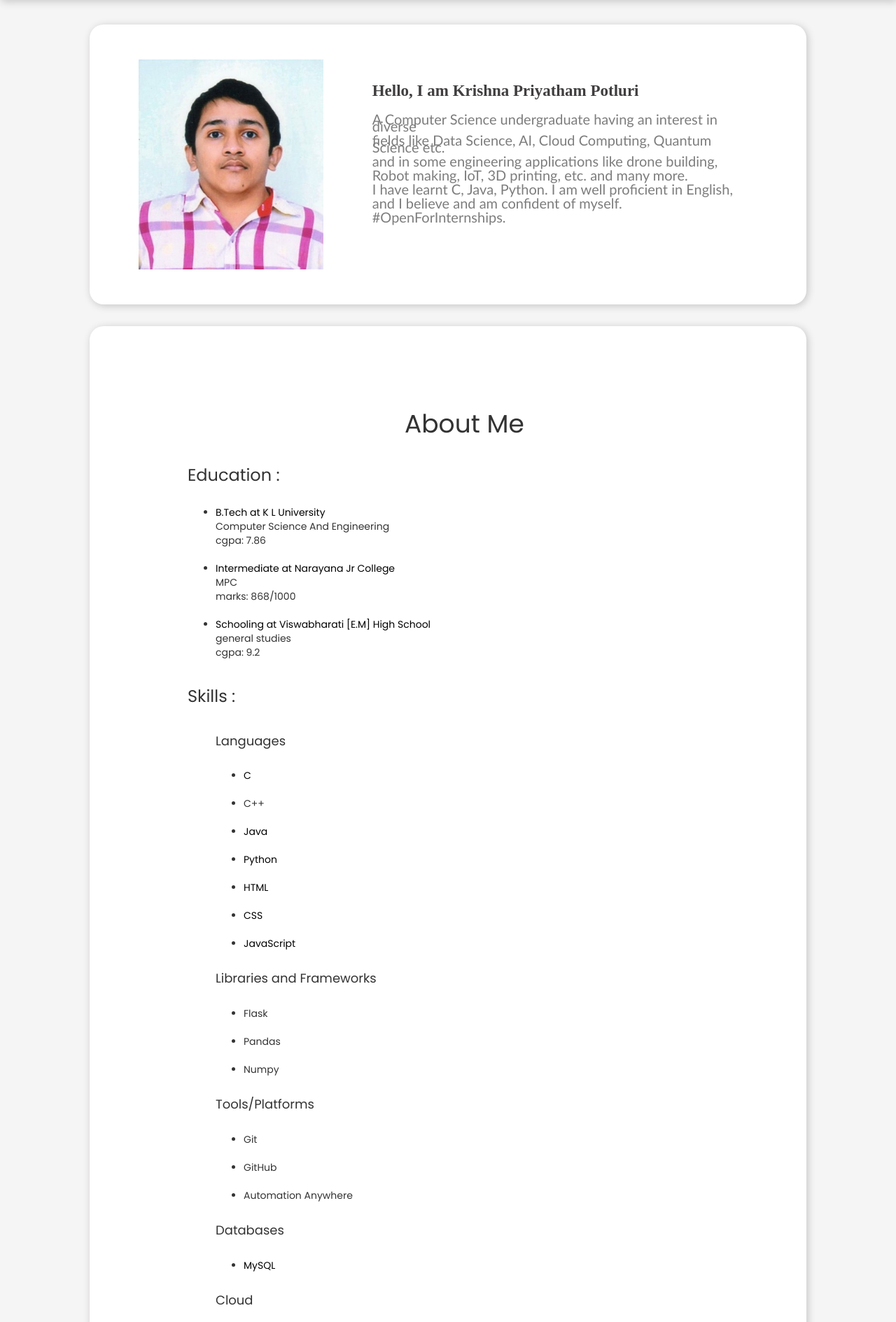
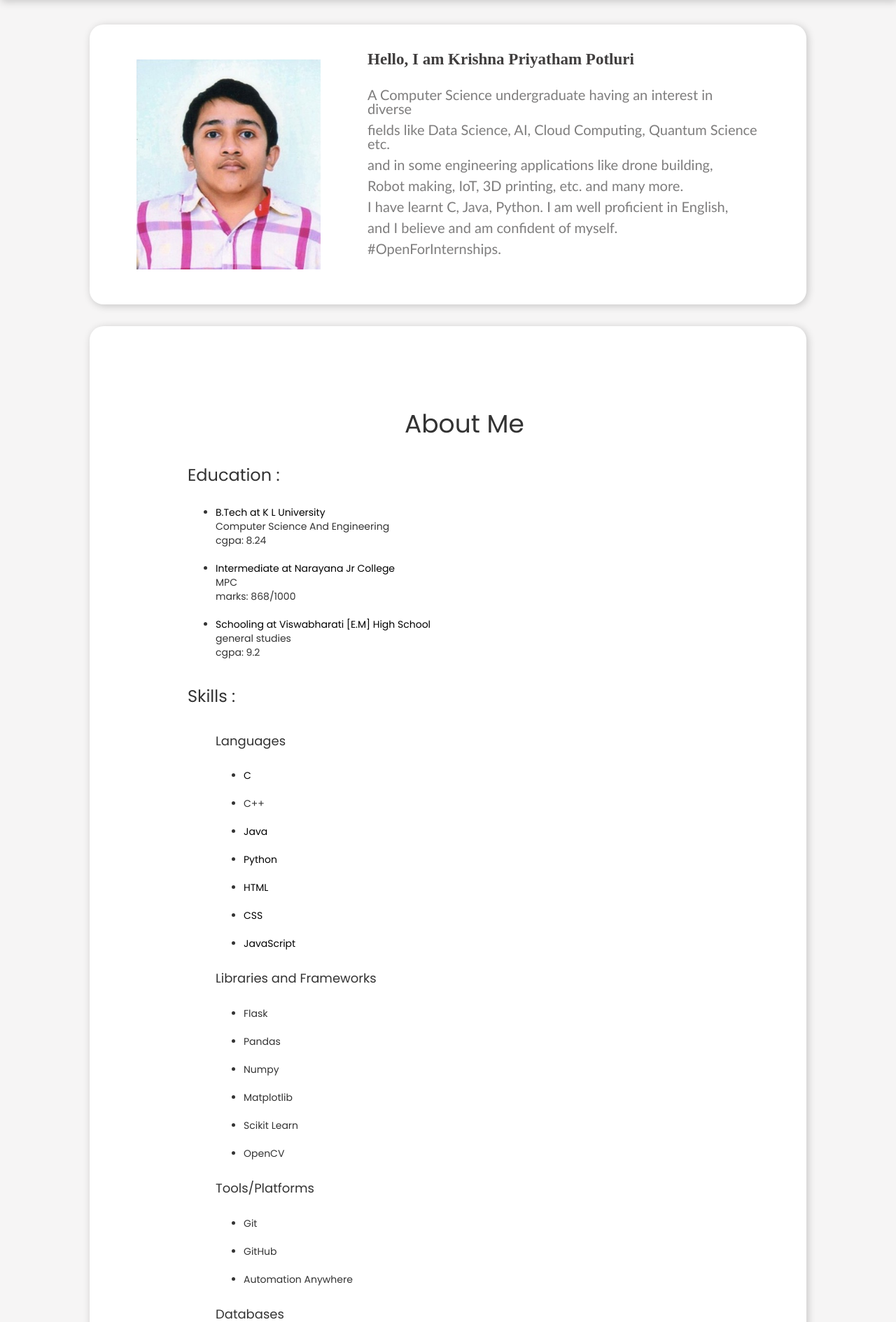
Before and after one commit to kittupriyatham/MyPortFolio, a Flask app: page /about in a window 1280 px wide. Shown: the part 60-1949 px from the top of the page at 70% size. Run offline with Flask 3, Linux system fonts and the light colour scheme; some libraries are stand-ins or nearby versions.

Commit message:
updated portfolio

```diff
--- a/requirements.txt
+++ b/requirements.txt
@@ -1,3 +1 @@
 Flask
-numpy
-scikit-learn
--- a/templates/about.html
+++ b/templates/about.html
@@ -82,7 +82,7 @@
 	height:300px;
 }
 .about-text{
-	width:550px;
+	width:560px;
 
 }
 .about-text p:nth-child(1){
@@ -90,20 +90,20 @@
 	font-family: myriad pro regular,serif;
 	font-weight:bold;
 	font-size:23px;
-	line-height:10px;
+	line-height:20px;
 }
 .about-text p:nth-child(2), .about-text p:nth-child(3), .about-text p:nth-child(4), .about-text p:nth-child(5), .about-text p:nth-child(6), .about-text p:nth-child(7), .about-text p:nth-child(8), .about-text p:nth-child(9){
   color:#7e7d7d;
 	font-family:Calibri,serif;
 	font-size:20px;
-  line-height:10px;
+  line-height:20px;
 }
 .about-container-2{
     position: relative;
     top: 225px;
     bottom: 500px;
 	width:80%;
-	height:2300px;
+	height:2500px;
 	background:#ffffff;
 	border-radius:20px;
 	box-shadow:2px 2px 12px rgba(0,0,0,0.2);
@@ -207,7 +207,7 @@
               <ul>
                   <li class="ul"><h3>Education :</h3></li> <br>
                   <ul>
-                      <li class="li"><div><a style="color: black" href="/achievements#KLU">B.Tech at K L University</a><br> Computer Science And Engineering <br> cgpa: 7.86</div></li> <br>
+                      <li class="li"><div><a style="color: black" href="/achievements#KLU">B.Tech at K L University</a><br> Computer Science And Engineering <br> cgpa: 8.24</div></li> <br>
 {#                      <li class="li"><div>B.Tech at National Institute of Technology <br> Food Process Engineering <br> Terminated </div></li> <br>#}
                       <li class="li"><div><a style="color: black" href="/achievements#inter">Intermediate at Narayana Jr College</a><br> MPC <br> marks: 868/1000</div></li> <br>
                       <li class="li"><div><a style="color: black" href="/achievements#school">Schooling at Viswabharati [E.M] High School</a><br> general studies <br> cgpa: 9.2</div></li> <br>
@@ -229,6 +229,9 @@
                                 <li class="li">Flask</li> <br>
                                 <li class="li">Pandas</li> <br>
                                 <li class="li">Numpy</li> <br>
+                                <li class="li">Matplotlib</li> <br>
+                                <li class="li">Scikit Learn</li> <br>
+                                <li class="li">OpenCV</li> <br>
                             </ul>
                       <li class="ul"><h4>Tools/Platforms</h4></li> <br>
                             <ul>
@@ -239,29 +242,32 @@
                       <li class="ul"><h4>Databases</h4></li> <br>
                             <ul>
                                 <li class="li"><a style="color: black" href="/achievements#sql">MySQL</a></li> <br>
+                                <li class="li">MongoDB</li> <br>
                             </ul>
                       <li class="ul"><h4>Cloud</h4></li> <br>
                             <ul>
                                 <li class="li"><a style="color: black" href="/achievements#AWS">AWS</a></li> <br>
-                                <li class="li">Azure</li> <br>
+                                <li class="li"><a style="color: black" href="/achievements#Azure">Azure</a></li> <br>
+                            </ul>
+                      <li class="ul"><h4>Others</h4></li> <br>
+                            <ul>
+                                <li class="li">Data Science</li> <br>
+                                <li class="li">Machine Learning</li> <br>
+                                <li class="li">Quantum Computing</li> <br>
                             </ul>
                   </ul>
                   <li class="ul"><h3>Projects :</h3></li> <br>
                   <ul>
+                      <li class="li"><a style="color: black" href="https://github.com/kittupriyatham/MyPortFolio">MY PORTFOLIO</a></li><br>
+                      <li class="li"><a style="color: black" href="https://github.com/kittupriyatham/Machine-Learning-Model-Deployment">IRIS FLOWER CLASSIFICATION</a></li> <br>
+                      <li class="li"><a style="color: black" href="https://github.com/kittupriyatham/Academic-Projects/tree/main/3D-Modelling">3D MODELLING OF REVOLVER MG 31 DS</a></li> <br>
                       <li class="li"><a style="color: black" href="https://github.com/kittupriyatham/Academic-Projects/tree/main/Array-Manipulation-C">ARRAY MANIPULATION IN C</a></li> <br>
-                      <li class="li"><a style="color: black" href="https://github.com/kittupriyatham/Academic-Projects/tree/main/3D-Modelling">3D MODELLING OF REVOLVER MG 31 DS</a></li> <br>
-                      <li class="li"><a style="color: black" href="https://github.com/kittupriyatham/Machine-Learning-Model-Deployment">IRIS FLOWER CLASSIFICATION</a></li> <br>
-                      <li class="li"><a style="color: black" href="https://github.com/kittupriyatham/MyPortFolio">MY PORTFOLIO</a></li> <br>
                   </ul>
                   <li class="ul"><h3>Experiences</h3></li> <br>
                   <ul>
-                      <li class="ul"><h4>Significant roles at my college</h4></li> <br>
-                      <ul>
-                          <li class="li"><div>Student Peer Mentor <br> MAY ’21 – Present (12 M)</div></li> <br>
-                          <li class="li"><div>Student Member of CSE IRP CELL <br>  OCT ’20 – MAY ’21 (8 M)</div></li> <br>
-                      </ul>
                       <li class="ul"><h4>Internships</h4></li> <br>
                       <ul>
+                          <li class="li"><div><a style="color: black" href="/achievements#jpl">Intern at Jio Platforms Limited</a> <br> AUG ’22 - Present (8 M)</div></li> <br>
                           <li class="li"><div><a style="color: black" href="/achievements#is">Internship Trainee at Indian Servers</a> <br> JUN ’21 – AUG ’21 (3 M)</div></li> <br>
                           <li class="li"><div><a style="color: black" href="/achievements#isp">Internshala Student Partner at Intenrshala</a> <br> MAY ’20 – AUG ’20 (4 M)</div></li> <br>
                       </ul>
--- a/templates/arraymanipulation.html
+++ b/templates/arraymanipulation.html
@@ -135,7 +135,7 @@
           <li><a href="/achievements" >Achievements</a></li>
            <li><a href="/contact" >Contact</a></li>
            <li><a href="/projects" >Projects</a></li>
-           <li><a href="/blog" >Blog</a></li>
+{#           <li><a href="/blog" >Blog</a></li>#}
         </ul>
       </nav>
 
--- a/templates/creo.html
+++ b/templates/creo.html
@@ -137,7 +137,7 @@
           <li><a href="/achievements" >Achievements</a></li>
            <li><a href="/contact" >Contact</a></li>
            <li><a href="/projects" >Projects</a></li>
-           <li><a href="/blog" >Blog</a></li>
+{#           <li><a href="/blog" >Blog</a></li>#}
         </ul>
       </nav>
 
```
Also changed, not shown: 1 other file.
